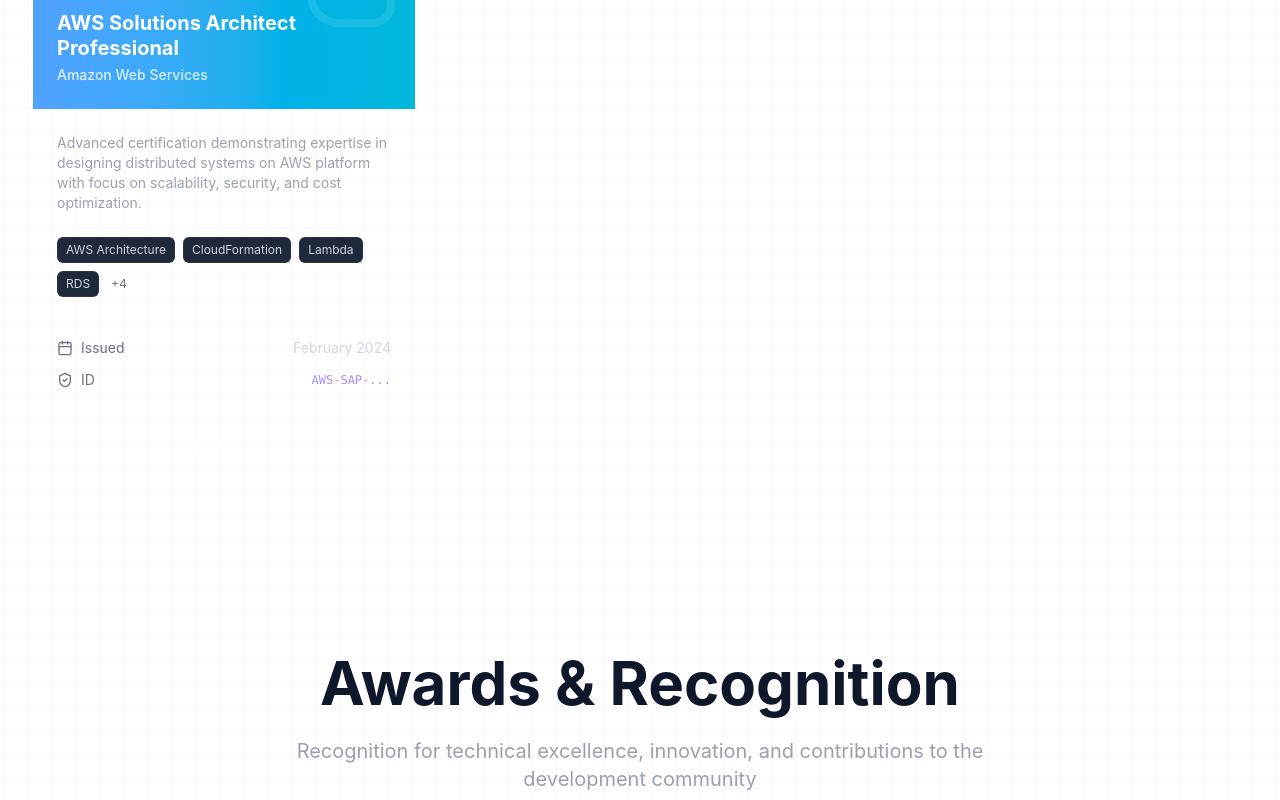
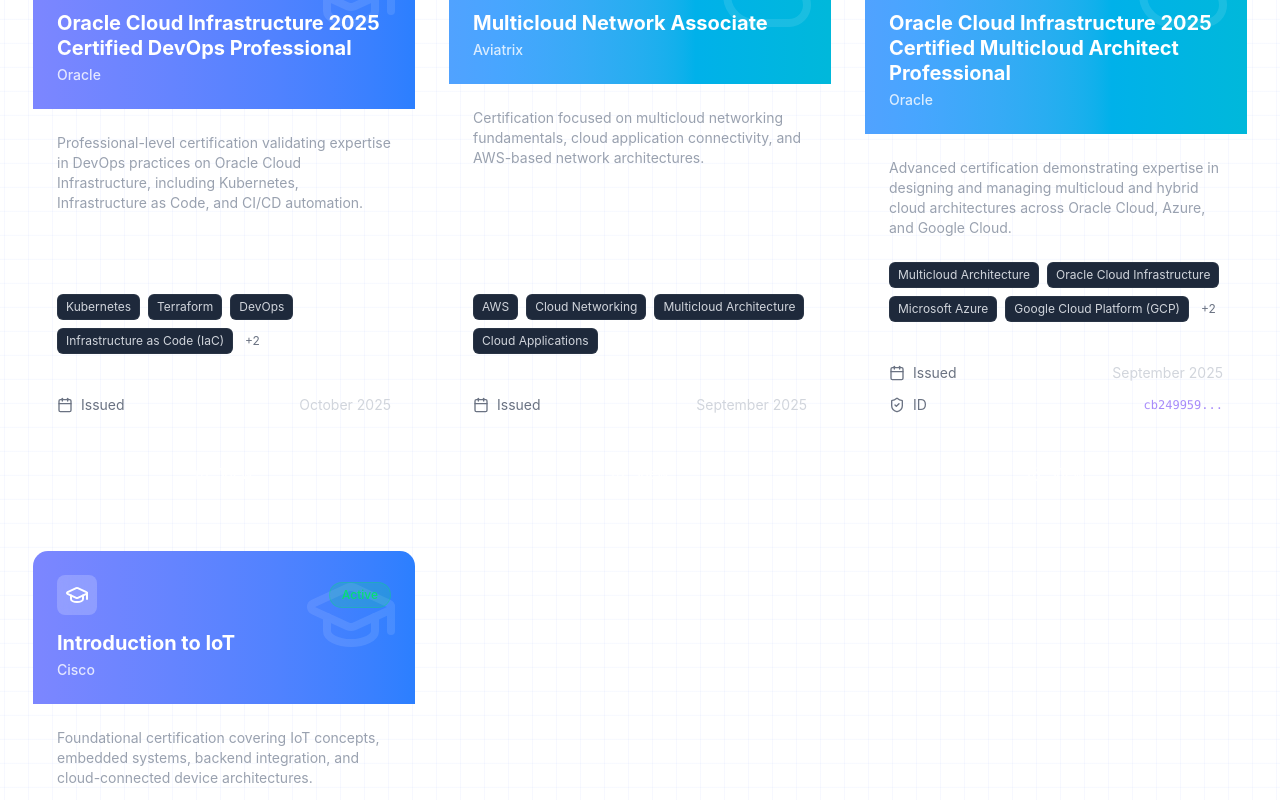
Before and after one commit to TanyaMushonga/tanyaradzwatmushonga-portifolio, a Next.js app: page / in a window 1280 px wide. Shown: the part 5800-6600 px from the top of the page. Built offline with nearby package versions, Linux system fonts and the light colour scheme.

Commit message:
feat: introduce Hackathons and Research sections, and refactor skill data with updated categories and details.

```diff
--- a/src/app/components/certs/data.ts
+++ b/src/app/components/certs/data.ts
@@ -1,30 +1,96 @@
-// File: app/data/certifications.js
 export const certifications = [
   {
     id: 1,
-    title: "AWS Solutions Architect Professional",
-    organization: "Amazon Web Services",
+    title: "Oracle Cloud Infrastructure 2025 Certified DevOps Professional",
+    organization: "Oracle",
+    category: "devops",
+    status: "Active",
+    issueDate: "October 2025",
+    expiryDate: "October 2027",
+    credentialId: null,
+    description:
+      "Professional-level certification validating expertise in DevOps practices on Oracle Cloud Infrastructure, including Kubernetes, Infrastructure as Code, and CI/CD automation.",
+    skills: [
+      "Kubernetes",
+      "Terraform",
+      "DevOps",
+      "Infrastructure as Code (IaC)",
+      "CI/CD",
+      "Cloud Architecture",
+    ],
+    score: null,
+    certificateUrl: "#",
+    verifyUrl: "https://catalog-education.oracle.com/ords/certview/sharebadge?id=C14FEE9C6EFC4CEE46D0FFDA695C256DE0EFE0579391D36835E92EE682085499",
+    logo: "",
+  },
+  {
+    id: 2,
+    title: "Multicloud Network Associate",
+    organization: "Aviatrix",
     category: "cloud",
     status: "Active",
-    issueDate: "February 2024",
-    expiryDate: "February 2027",
-    credentialId: "AWS-SAP-2024-TM-001234",
+    issueDate: "September 2025",
+    expiryDate: "September 2028",
+    credentialId: null,
     description:
-      "Advanced certification demonstrating expertise in designing distributed systems on AWS platform with focus on scalability, security, and cost optimization.",
+      "Certification focused on multicloud networking fundamentals, cloud application connectivity, and AWS-based network architectures.",
     skills: [
-      "AWS Architecture",
-      "CloudFormation",
-      "Lambda",
-      "RDS",
-      "VPC",
-      "IAM",
-      "S3",
-      "CloudWatch",
+      "AWS",
+      "Cloud Networking",
+      "Multicloud Architecture",
+      "Cloud Applications",
     ],
-    score: "892/1000",
-    certificateUrl: "https://aws.amazon.com/verification/TM001234",
-    verifyUrl: "https://aws.amazon.com/certification/verify/TM001234",
-    logo: "https://d1.awsstatic.com/training-and-certification/certification-badges/AWS-Certified-Solutions-Architect-Professional_badge.69d82ff1b2861e1089539e31550c7c85484b0c8b.png",
+    score: null,
+    certificateUrl: "#",
+    verifyUrl: "https://www.credly.com/badges/640dba63-8a63-4067-9204-3927cdf2e177/linked_in_profile",
+    logo: "",
   },
-
+  {
+    id: 3,
+    title:
+      "Oracle Cloud Infrastructure 2025 Certified Multicloud Architect Professional",
+    organization: "Oracle",
+    category: "cloud",
+    status: "Active",
+    issueDate: "September 2025",
+    expiryDate: "September 2027",
+    credentialId: "cb249959WL53I",
+    description:
+      "Advanced certification demonstrating expertise in designing and managing multicloud and hybrid cloud architectures across Oracle Cloud, Azure, and Google Cloud.",
+    skills: [
+      "Multicloud Architecture",
+      "Oracle Cloud Infrastructure",
+      "Microsoft Azure",
+      "Google Cloud Platform (GCP)",
+      "Hybrid Cloud",
+      "Cloud Computing",
+    ],
+    score: null,
+    certificateUrl: "#",
+    verifyUrl: "https://catalog-education.oracle.com/ords/certview/sharebadge?id=7D9860D40DE31AE8986446F9DA817517B578E18802D734B39C5E6D52F2C0B134",
+    logo: "",
+  },
+  {
+    id: 4,
+    title: "Introduction to IoT",
+    organization: "Cisco",
+    category: "iot",
+    status: "Active",
+    issueDate: "June 2024",
+    expiryDate: "Does not expire",
+    credentialId: null,
+    description:
+      "Foundational certification covering IoT concepts, embedded systems, backend integration, and cloud-connected device architectures.",
+    skills: [
+      "Internet of Things (IoT)",
+      "Embedded Systems",
+      "Backend Development",
+      "AWS",
+      "Software Development",
+    ],
+    score: null,
+    certificateUrl: "#",
+    verifyUrl: "https://www.credly.com/badges/53958f8c-144d-4b24-80a4-b8aa4320d3c4/linked_in_profile",
+    logo: "",
+  },
 ];
```
